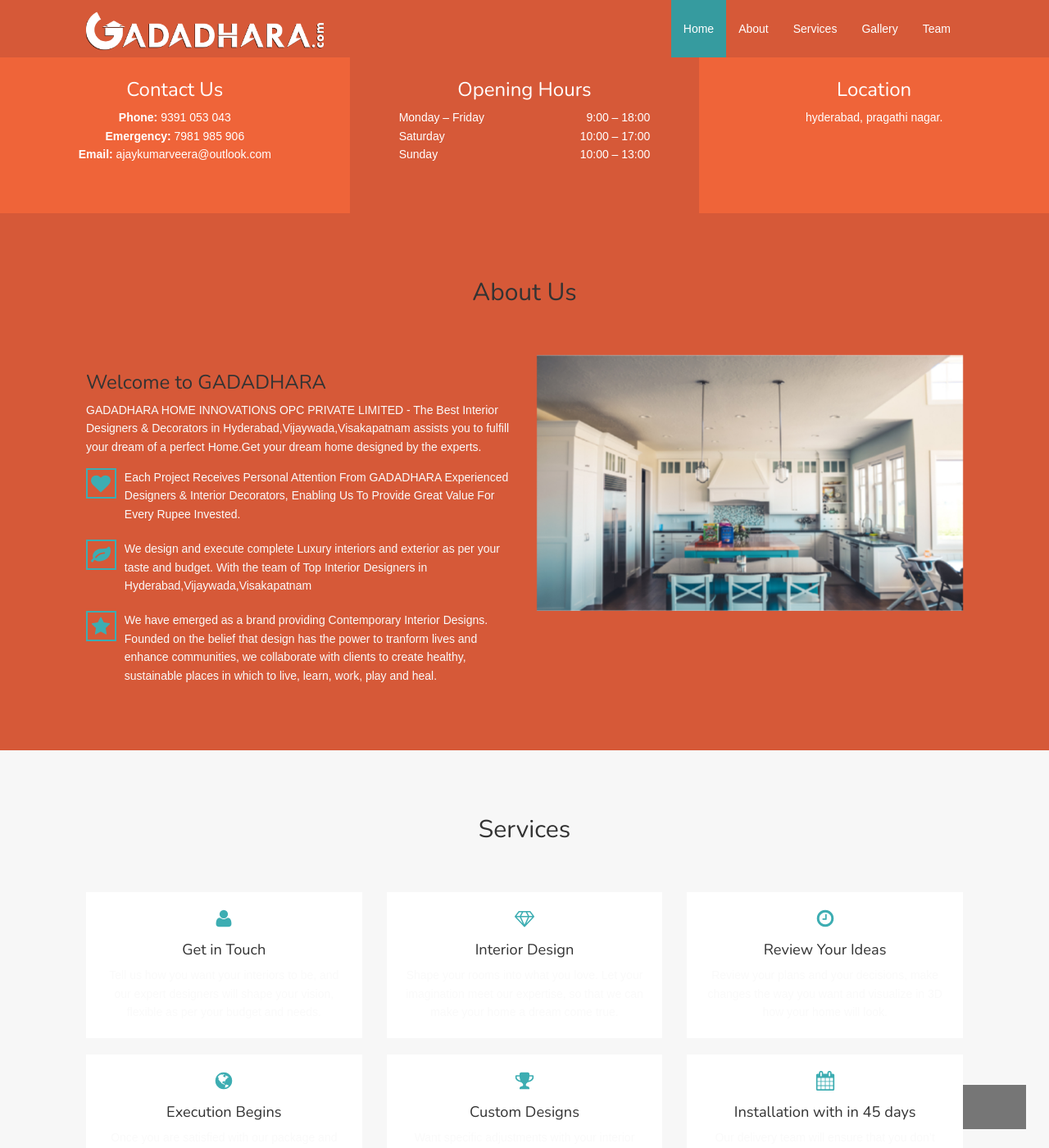
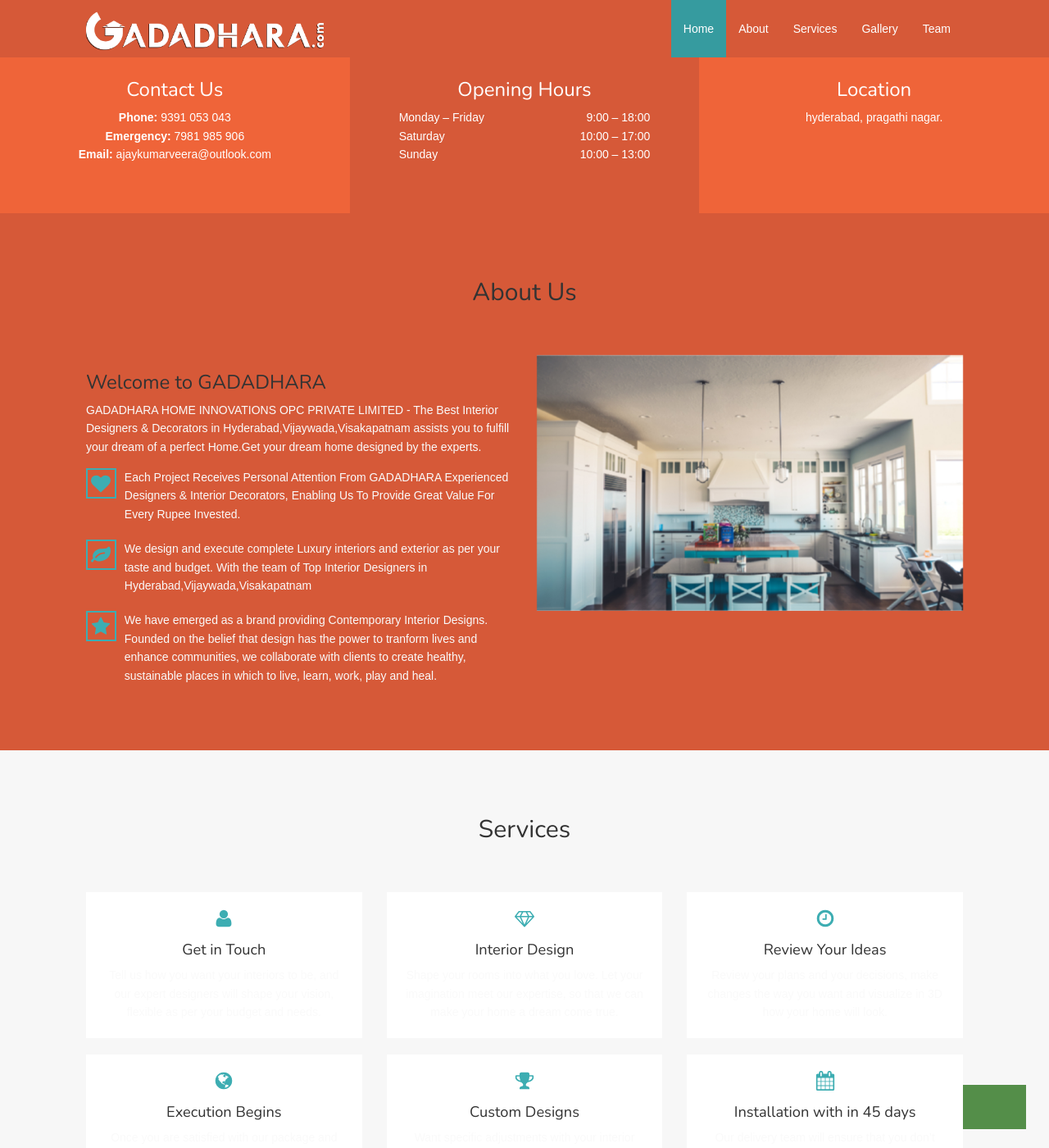
Before and after one commit to gadadhara/GADADHARA, a Jekyll site: the page built from index.html, in a window 1280 px wide and 1400 px high, scrolled down 588 px. Shown: the whole window at 82% size. Built offline with Jekyll 4.4.1, drawn with Linux system fonts in a browser that asks for light colours; nearby versions of some CDN libraries.

Commit message:
Update index.html

```diff
--- a/index.html
+++ b/index.html
@@ -10,8 +10,8 @@
 
 /* Button used to open the contact form - fixed at the bottom of the page */
 .open-button {
-  background-color: #555;
-  color: white;
+  background-color: #2b741d;
+  color: #ffffff;
   padding: 16px 20px;
   border: none;
   cursor: pointer;
@@ -29,19 +29,20 @@
   bottom: 0;
   right: 15px;
   border: 3px solid #f1f1f1;
-  z-index: 9;
+  z-index: 100;
 }
 
 /* Add styles to the form container */
 .form-container {
   max-width: 700px;
   padding: 20px;
-  background-color: white;
+  background-color: #ffffff;
 }
 
 /* Full-width input fields */
 .form-container input[type=text],.form-container textarea[name=comments] {
   width: 50%;
+  float: left;
   padding: 15px;
   margin: 5px 0 22px 0;
   border: none;
```
